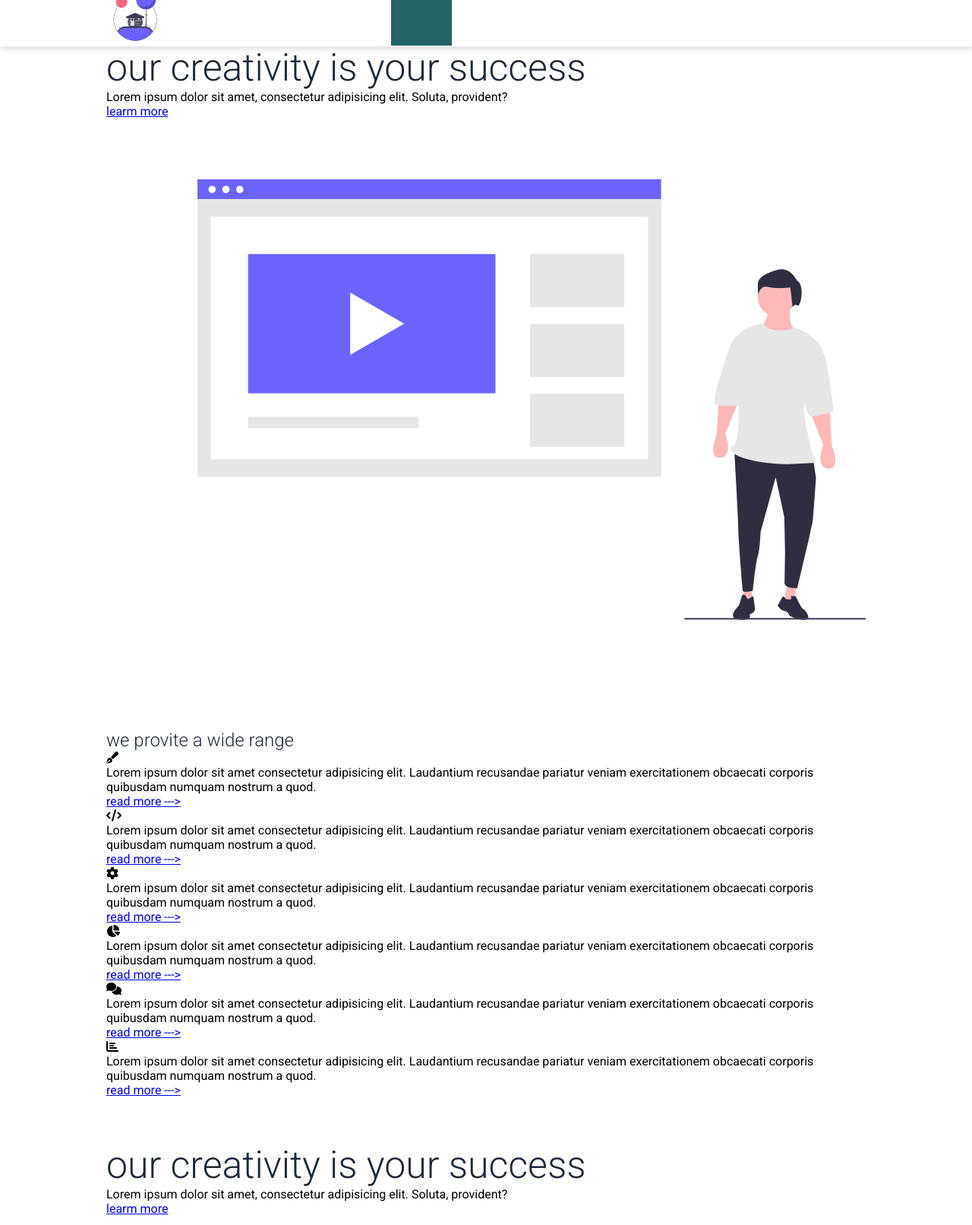
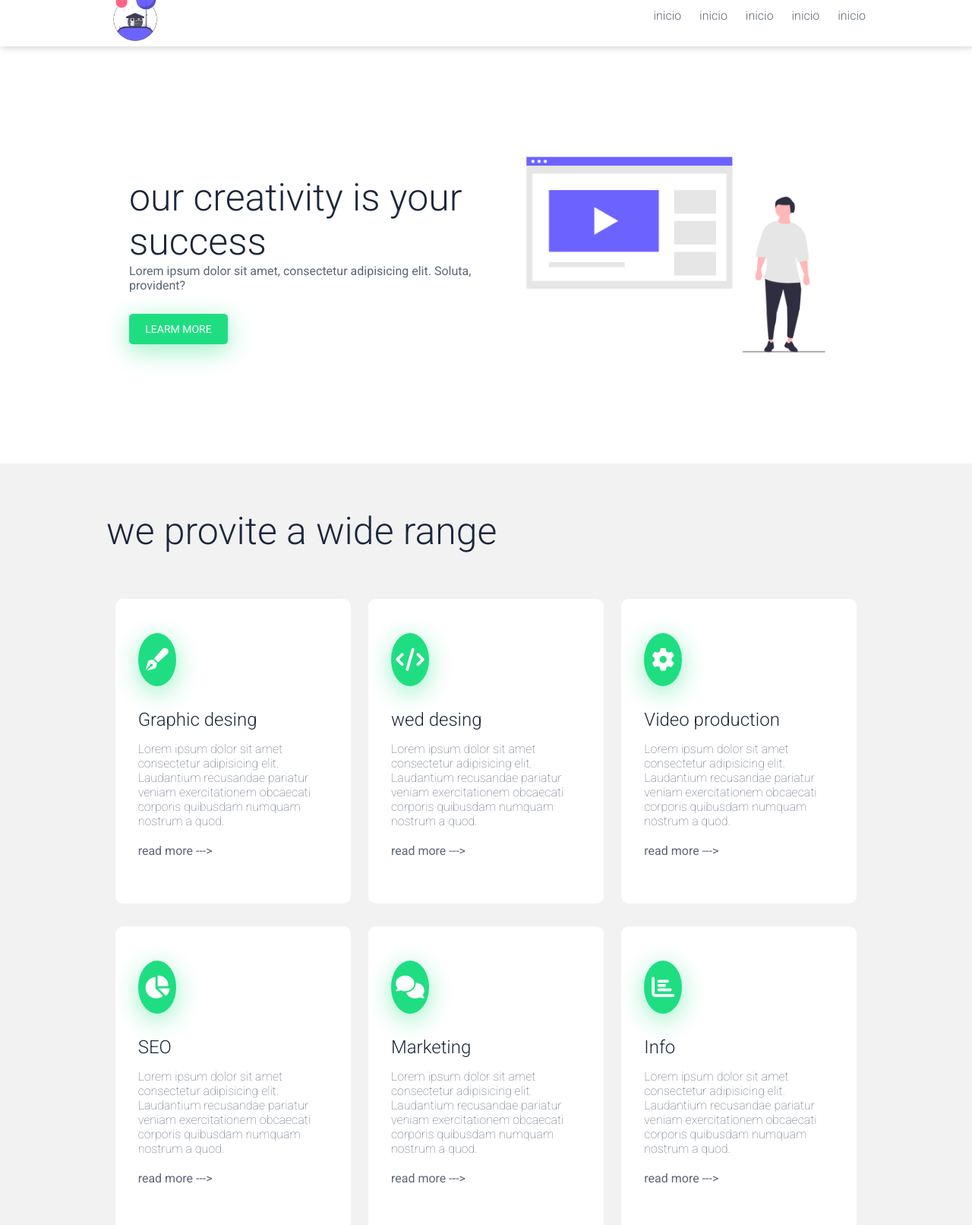
Before and after one commit to cristopherCarlos/crear-pagina-wed, a plain HTML site: page index.html in a window 1280 px wide. Shown: the part 20-1632 px from the top of the page at 76% size. Drawn offline with Linux system fonts and the light colour scheme.

Commit message:
avase de css
faltan 3 campos todabia

```diff
--- a/css/estilos.css
+++ b/css/estilos.css
@@ -44,11 +44,15 @@ nav{
     position: fixed;
     /*para que no tape el contenido*/
     top: 0;
-    z-index: 100;
+    z-index: 100;/*sobre pasa las demas cosas*/
 
 }
 .nav{
     display: flex;
+    justify-content: space-between;
+    height: 80px;
+    width: 100%;
+    align-items: center;
 }
 .nav .logo{
     height: 80px;
@@ -71,5 +75,170 @@ nav{
 .hamburguer{
     width: 80px;
     height: 80px;
-    background: #236363;
+    display: none;
+    /*background: #236363;*/
+
+    text-align: center;
+    z-index: 100;
+    cursor: pointer;
+    /*transition: color 0.5s ease-in;*/
+
 }
+.hamburguer > i{
+    font-size: 25px;
+    line-height: 80px;
+    justify-content: space-between;
+    align-items: center;
+}
+
+
+.contenido-header{
+    width: 100%;
+    height: 550px;
+    display: flex;
+    justify-content: space-around;
+    align-items: center;
+
+}
+.contenido-header > img{
+    width: 500px;
+    animation: ease-in animat 1s;
+}
+
+@keyframes animat{
+    0%{
+        transform: scale(0);
+    }100%{
+        transform: scale(1);
+    }
+}
+
+.texto-header{
+    margin: 0 0 0 30px;
+    margin-top: 14px;
+    color: #5d6678;
+}
+.contenido-header a{
+    margin: 28px 0 0;
+    width: 130px;
+    display: inline-block;
+    background: #1fde82;
+    text-align: center;
+    color: #fff;
+    padding: 12px 0;
+    text-decoration: none;
+    font-weight: 400;
+    text-transform: uppercase;
+    font-size: 14px;
+    border-radius: 5px;
+    box-shadow: 0 8px 32px rgb(31, 222, 130, .46);
+}
+
+.titulo{
+    font-size: 50px;
+}
+
+/*about-us*/
+
+.about-us{
+    background: #f2f2f2;
+}
+.contenedor-articulo{
+    display: flex;
+    flex-wrap: wrap;
+    margin-top: 60px;
+    justify-content: space-around;
+}
+
+.articulo{
+    width: 25%;
+    background: #fff;
+    margin-bottom: 30px;
+    border-radius: 10px;
+    padding: 45px 30px 60px 30px;
+    transition: 0.5s;
+}
+
+.articulo:hover{
+    box-shadow: 0 4px 10px rgb(17, 29, 48, .26);
+}
+
+.articulo>i{
+    font-size: 30px;
+    color: #fff;
+    background: #1fde82;
+    display: inline-block;
+    width: 50px;
+    height: 50px;
+    text-align: center;
+    padding-top: 20px;
+    border-radius: 50%;
+    box-shadow: 0 8px 32px rgb(31, 222, 130, .46);
+}
+.articulo>h3{
+    font-size: 24px;
+    margin-top: 30px;
+}
+
+.articulo>p{
+    font-weight: 100;
+    color: #5d6678;
+    margin-top: 15px;
+    padding-bottom: 20px;
+}
+
+.articulo>a{
+    color: #5d6678;
+    font-weight: 400;
+    text-decoration: none;
+}
+.articulo>a:hover{
+    color: #1fde82;
+    transition: color .5s;
+}
+
+
+
+/* question*/
+
+
+.questions{
+    width: 100%;
+    height: 550px;
+    display: flex;
+    justify-content: space-around;
+    align-items: center;
+
+}
+.questions > img{
+    width: 500px;
+
+}
+
+
+.texto-questions{
+    margin: 0 0 0 30px;
+    margin-top: 14px;
+    color: #5d6678;
+}
+
+.texto-questions p{
+    font-weight: 100;
+    margin-top: 14px;
+    color: #5d6678;
+}
+.texto-questions a{
+    margin: 28px 0 0;
+    width: 130px;
+    display: inline-block;
+    background: #1fde82;
+    text-align: center;
+    color: #fff;
+    padding: 12px 0;
+    text-decoration: none;
+    font-weight: 400;
+    text-transform: uppercase;
+    font-size: 14px;
+    border-radius: 5px;
+    box-shadow: 0 8px 32px rgb(31, 222, 130, .46);
+}
--- a/index.html
+++ b/index.html
@@ -45,31 +45,37 @@
             <div class="contenedor-articulo">
                 <div class="articulo">
                     <i class="fas fa-pen-fancy"></i><!--un logo de pincel-->
+                    <h3>Graphic desing</h3>
                     <p>Lorem ipsum dolor sit amet consectetur adipisicing elit. Laudantium recusandae pariatur veniam exercitationem obcaecati corporis quibusdam numquam nostrum a quod.</p>
                     <a href="#">read more ---></a>
                 </div>
                 <div class="articulo">
                     <i class="fas fa-code"></i><!--un logo de codigo-->
+                    <h3>wed desing</h3>
                     <p>Lorem ipsum dolor sit amet consectetur adipisicing elit. Laudantium recusandae pariatur veniam exercitationem obcaecati corporis quibusdam numquam nostrum a quod.</p>
                     <a href="#">read more ---></a>
                 </div>
                 <div class="articulo">
                     <i class="fas fa-cog"></i><!--un logo de engrane-->
+                    <h3>Video production</h3>
                     <p>Lorem ipsum dolor sit amet consectetur adipisicing elit. Laudantium recusandae pariatur veniam exercitationem obcaecati corporis quibusdam numquam nostrum a quod.</p>
                     <a href="#">read more ---></a>
                 </div>
                 <div class="articulo">
                     <i class="fas fa-chart-pie"></i><!--un logo de una bolita -->
+                    <h3>SEO</h3>
                     <p>Lorem ipsum dolor sit amet consectetur adipisicing elit. Laudantium recusandae pariatur veniam exercitationem obcaecati corporis quibusdam numquam nostrum a quod.</p>
                     <a href="#">read more ---></a>
                 </div>
                 <div class="articulo">
                     <i class="fas fa-comments"></i><!--un logo de nubes de pensamiento-->
+                    <h3>Marketing</h3>
                     <p>Lorem ipsum dolor sit amet consectetur adipisicing elit. Laudantium recusandae pariatur veniam exercitationem obcaecati corporis quibusdam numquam nostrum a quod.</p>
                     <a href="#">read more ---></a>
                 </div>
                 <div class="articulo">
                     <i class="fas fa-chart-bar"></i><!--un logo de barras-->
+                    <h3>Info</h3>
                     <p>Lorem ipsum dolor sit amet consectetur adipisicing elit. Laudantium recusandae pariatur veniam exercitationem obcaecati corporis quibusdam numquam nostrum a quod.</p>
                     <a href="#">read more ---></a>
                 </div>
```
